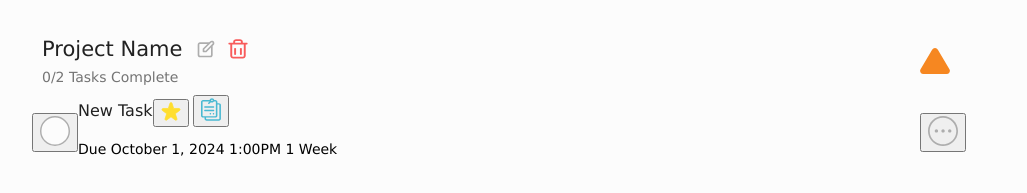
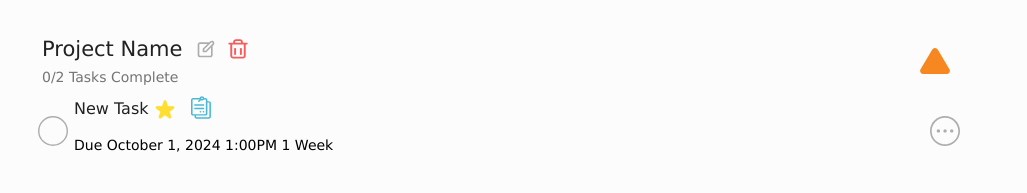
Before and after one commit to liuworkgit/doit-webapp, a website built with webpack: page src/index-template.html in a window 1280 px wide. Shown: the part 111-304 px from the top of the page, without its empty margins (126-1153 px from the left). Built offline with nearby package versions, Linux system fonts and the light colour scheme; files whose address does not match are found by name.

Commit message:
changed invis-btn to invis for brevity's sake.

```diff
--- a/src/index-template.html
+++ b/src/index-template.html
@@ -37,12 +37,12 @@
                         <div class="flex-inline">
                             <h2>Project Name</h2>
                             <div class="project-options">
-                                <button type="button" class="clickable edit-proj-btn invis-btn">
+                                <button type="button" class="clickable edit-proj-btn invis">
                                     <img class="small-icon"
                                         src="/Users/sen/COMPUTER STUFF (LOCAL)/webdev/doit webapp/src/assets/edit-proj-btn.svg"
                                         alt="Edit Project">
                                 </button>
-                                <button type="button" class="clickable delete-proj-btn invis-btn">
+                                <button type="button" class="clickable delete-proj-btn invis">
                                     <img class="small-icon"
                                         src="/Users/sen/COMPUTER STUFF (LOCAL)/webdev/doit webapp/src/assets/delete-proj-btn.svg"
                                         alt="Delete Project">
@@ -52,7 +52,7 @@
                         <p class="dark-grey">0/2 Tasks Complete</p>
                     </div>
 
-                    <button type="button" class="clickable invis-btn right show-tasks-btn">
+                    <button type="button" class="clickable invis right show-tasks-btn">
                         <img class="big-icon"
                             src="/Users/sen/COMPUTER STUFF (LOCAL)/webdev/doit webapp/src/assets/close-proj-btn.svg"
                             alt="Open Project">
@@ -61,7 +61,7 @@
                 <!--Tasks for Project 777690-->
                 <div class="tasks">
                     <div data-id="555420" class="task-bar">
-                        <button type="button" class="mark-done-btn">
+                        <button type="button" class="invis mark-done-btn">
                             <img class="big-icon"
                             src="/Users/sen/COMPUTER STUFF (LOCAL)/webdev/doit webapp/src/assets/circle-empty.svg"
                             alt="Mark task as done">
@@ -70,12 +70,12 @@
                             <div class="task-info">
                                 <h3>New Task</h3>
                                 <div class="task-options">
-                                    <button type="button" class="star-full">
+                                    <button type="button" class="invis star-full">
                                         <img class="small-icon"
                                         src="/Users/sen/COMPUTER STUFF (LOCAL)/webdev/doit webapp/src/assets/star-full.svg"
                                         alt="Star Full">
                                     </button>
-                                    <button type="button" class="notes-btn">
+                                    <button type="button" class="invis notes-btn">
                                         <img class="small-icon"
                                         src="/Users/sen/COMPUTER STUFF (LOCAL)/webdev/doit webapp/src/assets/notes-btn.svg"
                                         alt="Notes">
@@ -86,7 +86,7 @@
                                 <p>Due October 1, 2024 1:00PM <span class="warning">1 Week</span></p>
                             </div>
                         </div>
-                        <button type="button" class="right menu-btn">
+                        <button type="button" class="invis right menu-btn">
                             <img class="big-icon"
                             src="/Users/sen/COMPUTER STUFF (LOCAL)/webdev/doit webapp/src/assets/menu-btn.svg"
                             alt="Task Menu">
--- a/src/styles/global.css
+++ b/src/styles/global.css
@@ -69,7 +69,7 @@ p {
 .light-grey {
     color: var(--light-grey);
 }
-.invis-btn {
+.invis {
     background: transparent;
     border: none;
     font-size: 0px;
```
